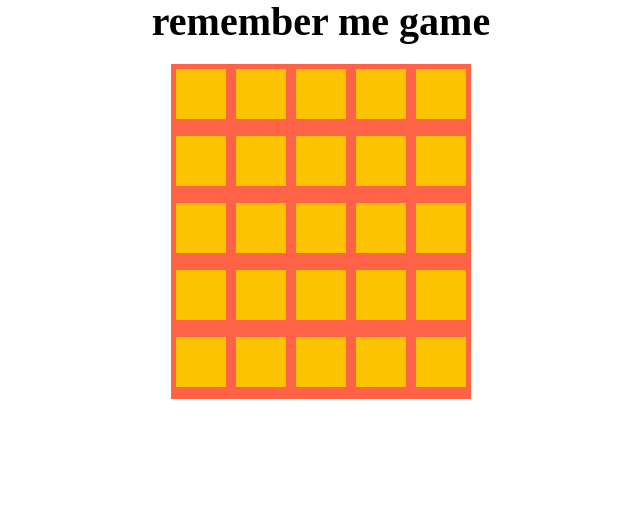
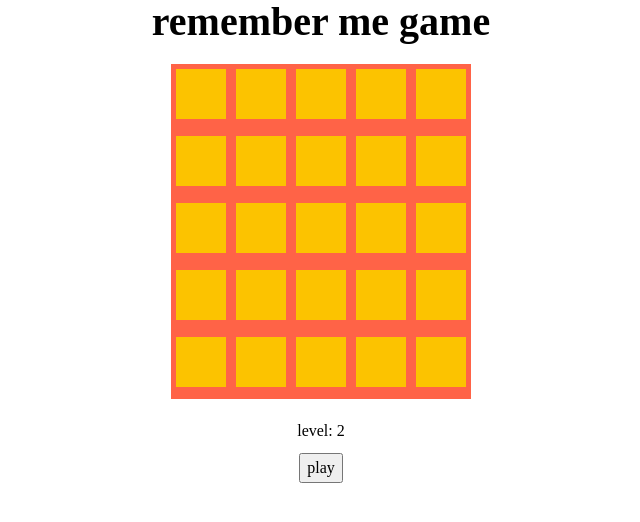
Before and after one commit to Andriikryl/remember-me, a Vue app: page / in a window 1280 px wide. Shown: the top 522 px of the page, without its empty margins (319-959 px from the left). Built offline with nearby package versions, Linux system fonts and the light colour scheme.

Commit message:
add game logic to the Board component

```diff
--- a/src/components/Board.vue
+++ b/src/components/Board.vue
@@ -1,17 +1,75 @@
     <script>
     import BoardItem from "./BoardItem/BoardItem.vue"
+    import {onBeforeMount, ref} from "vue"
     export default {
         name: "Board",
         props:{},
         components: {
         BoardItem
+        },
+        setup(){
+            let fileds = ref([])
+            const number = 25
+            let dificult = ref(2);
+            const init = () => {
+                fileds.value = [];
+
+                for(let i = 0; i < number; i++){
+                    fileds.value.push({
+                        id: i,
+                        clicked: false,
+                        value: 0,
+                    })
+                }
+            }
+            onBeforeMount(init)
+            return {
+                number,
+                dificult,
+                fileds,
+                init
+            }
+        },
+        methods:{
+            start(){
+                this.init(),
+                this.prepereGame()
+            },
+            prepereGame(){
+                for(let i = 0; i < this.dificult; i++){
+                    const index = this.rand(0, this.number - 1);
+                    if(this.fileds[index].value !== 1){
+                        this.fileds[index].value = 1
+                    } else {
+                        i--
+                    }
+            }
+        },
+        rand(min, max){
+            return Math.floor(Math.random() * (max - min) + min)
         }
    }
+}
 
     </script>
+
 <template>
 <div class="wrapper">
-    <BoardItem v-for="i in 25" key="i"/>
+    <div>
+        <BoardItem v-for="filed in fileds" :filed="filed" key="filed.id"/>
+    </div>
+</div>
+<div class="controll__group">
+    <div>
+    <p>
+        level: {{ dificult }}
+    </p>
+</div>
+<div>
+    <button @click="start">
+        play
+    </button>
+</div>
 </div>
 </template>
 <style scoped>
@@ -20,4 +78,12 @@ width: 300px;
 background-color: tomato;
 margin-inline: auto;
 }
+.controll__group{
+    margin-block: 20px;
+    display: flex;
+    flex-direction: column;
+    gap: 10px;
+    justify-content: center;
+    align-items: center;
+}
 </style>
--- a/src/components/BoardItem/BoardItem.vue
+++ b/src/components/BoardItem/BoardItem.vue
@@ -1,7 +1,16 @@
 <template>
-    <span class="item"></span>
+    <span :class="'item ' + (filed.value === 1 ? 'item__active' : '')"></span>
 </template>
 <script>
+    export default {
+        name: "BoardItem",
+        props: {
+            filed: {
+                type: Object,
+                required: true,
+            },
+        },
+    }
 </script>
 <style scoped>
 .item{
@@ -13,5 +22,11 @@
     cursor: pointer;
     background-color: #fcc300;
     display: inline-block;
+    transition: .4s ease-in-out;
+    transform-style: preserve-3d;
+}
+.item__active{
+    background-color: red;
+    transform: rotateX(180deg);
 }
 </style>
```
